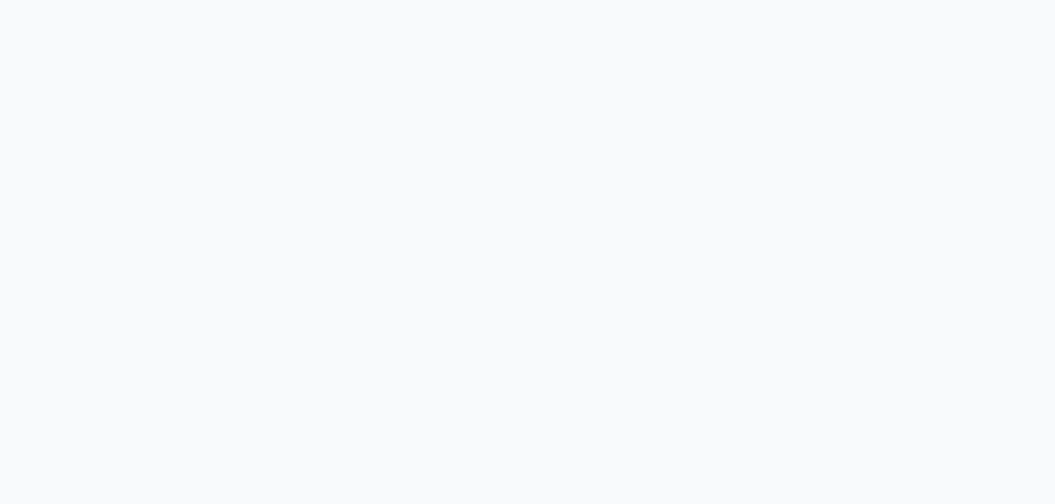
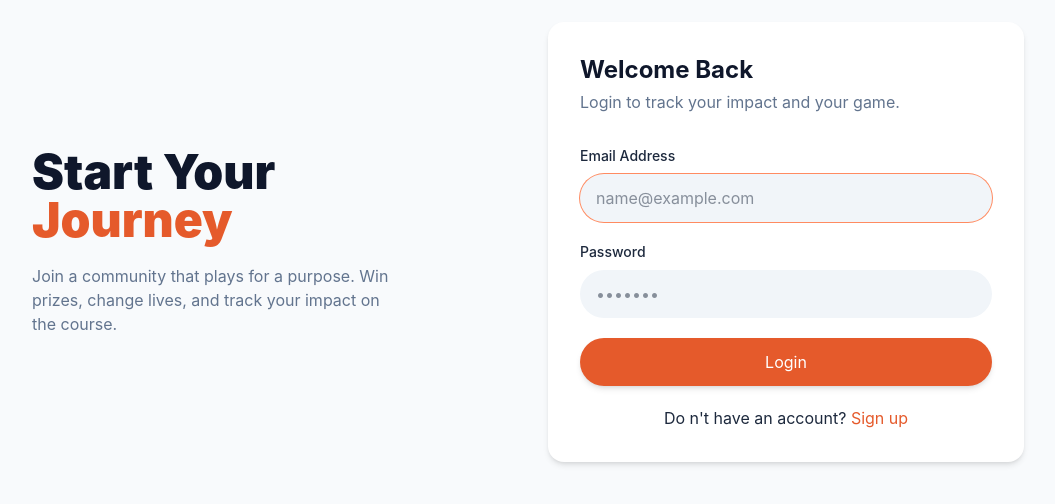
Before and after one commit to nasimkuniyil/fairway-foundation-golf-charity-platform, a React (Vite) app: page /login in a window 1280 px wide. Before the commit this address had no page. Shown: the part 158-662 px from the top of the page, without its empty margins (112-1167 px from the left). Built offline with nearby package versions, Linux system fonts and the light colour scheme.

Commit message:
add login page

```diff
--- a/package.json
+++ b/package.json
@@ -14,7 +14,8 @@
     "lucide-react": "^1.7.0",
     "react": "^19.2.4",
     "react-dom": "^19.2.4",
-    "react-router-dom": "^7.13.2"
+    "react-router-dom": "^7.13.2",
+    "sonner": "^2.0.7"
   },
   "devDependencies": {
     "@eslint/js": "^9.39.4",
--- a/src/App.jsx
+++ b/src/App.jsx
@@ -1,13 +1,19 @@
-import { BrowserRouter, Routes, Route } from 'react-router-dom';
-import LandingPage from '@/pages/landingPage/LandingPage';
+import { BrowserRouter, Routes, Route } from "react-router-dom";
+import LandingPage from "@/pages/landingPage/LandingPage";
+import LoginPage from "./pages/auth/Login";
+import { Toaster } from "sonner";
 
 function App() {
   return (
-    <BrowserRouter>
-      <Routes>
-        <Route path="/" element={<LandingPage />} />
-      </Routes>
-    </BrowserRouter>
+    <>
+      <Toaster position="top-right" richColors />
+      <BrowserRouter>
+        <Routes>
+          <Route path="/" element={<LandingPage />} />
+          <Route path="/login" element={<LoginPage />} />
+        </Routes>
+      </BrowserRouter>
+    </>
   );
 }
 
--- /dev/null
+++ b/src/components/ui/Button.jsx
@@ -0,0 +1,13 @@
+export default function Button({ children, onClick, className, disabled, type = "submit", ...props }) {
+  return (
+    <button
+      onClick={onClick}
+      disabled={disabled}
+      type={type}
+      className={`cursor-pointer px-6 py-3 rounded-full shadow-md transition-all duration-300 disabled:opacity-70 disabled:cursor-not-allowed ${className || ""}`}
+      {...props}
+    >
+      {children}
+    </button>
+  );
+}
--- /dev/null
+++ b/src/pages/auth/Login.jsx
@@ -0,0 +1,108 @@
+import Button from "@/components/ui/Button";
+import CustomLink from "@/components/ui/CustomLink";
+import { useState } from "react";
+import { useNavigate } from "react-router-dom";
+import { toast } from "sonner";
+
+export default function LoginPage() {
+  const [email, setEmail] = useState("");
+  const [password, setPassword] = useState("");
+  const [loading, setLoading] = useState(false);
+  const navigate = useNavigate();
+
+  const handleLogin = async (e) => {
+    e.preventDefault();
+    setLoading(true);
+
+    if (!email || !password) {
+      toast.error("Please fill all the fields");
+      return;
+    }
+
+    setLoading(false);
+  };
+
+  return (
+    <section>
+      <div className="h-screen flex items-center justify-center max-w-5xl mx-auto gap-10 px-4">
+        <div className="hidden md:block flex-1">
+          <div className="max-w-3/4">
+            <h1 className="text-5xl font-black mb-5">
+              Start Your <br />{" "}
+              <span className="text-brand-orange-dark">Journey</span>
+            </h1>
+            <p className="text-slate-500">
+              Join a community that plays for a purpose. Win prizes, change
+              lives, and track your impact on the course.
+            </p>
+          </div>
+        </div>
+        <div className="flex-1">
+          <div className="w-full bg-white p-4 md:p-8 rounded-2xl shadow-md">
+            <div className="mb-8">
+              <h2 className="text-2xl font-bold mb-1">Welcome Back</h2>
+              <p className="text-slate-500 mb-5">
+                Login to track your impact and your game.
+              </p>
+            </div>
+            <form onSubmit={handleLogin}>
+              <div className="space-y-5">
+                <div className="space-y-2">
+                  <label htmlFor="email" className="block text-sm font-medium">
+                    Email Address
+                  </label>
+                  <input
+                    type="email"
+                    id="email"
+                    value={email}
+                    onChange={(e) => setEmail(e.target.value)}
+                    required
+                    className="w-full px-4 py-3 rounded-full bg-slate-100 focus:outline-none focus:ring-1 focus:ring-brand-orange-light"
+                    placeholder="name@example.com"
+                    autoFocus
+                  />
+                </div>
+                <div className="space-y-2">
+                  <label
+                    htmlFor="password"
+                    className="block text-sm font-medium"
+                  >
+                    Password
+                  </label>
+                  <input
+                    type="password"
+                    id="password"
+                    value={password}
+                    onChange={(e) => setPassword(e.target.value)}
+                    required
+                    className="w-full px-4 py-3 rounded-full bg-slate-100 focus:outline-none focus:ring-1 focus:ring-brand-orange-light"
+                    placeholder="•••••••"
+                  />
+                </div>
+                <div>
+                  <Button
+                    disabled={loading}
+                    className="w-full bg-brand-orange-dark text-white hover:bg-brand-orange-light"
+                  >
+                    Login
+                  </Button>
+                </div>
+              </div>
+            </form>
+            <div className="mt-5">
+              <p className="text-center">
+                Do n't have an account?{" "}
+                <CustomLink
+                  href="/signup"
+                  className="text-brand-orange-dark hover:underline"
+                >
+                  Sign up
+                </CustomLink>
+              </p>
+            </div>
+          </div>
+        </div>
+      </div>
+    </section>
+  );
+}
```
Also changed, not shown: 1 other file (tests, documents, lock files or other folders).
